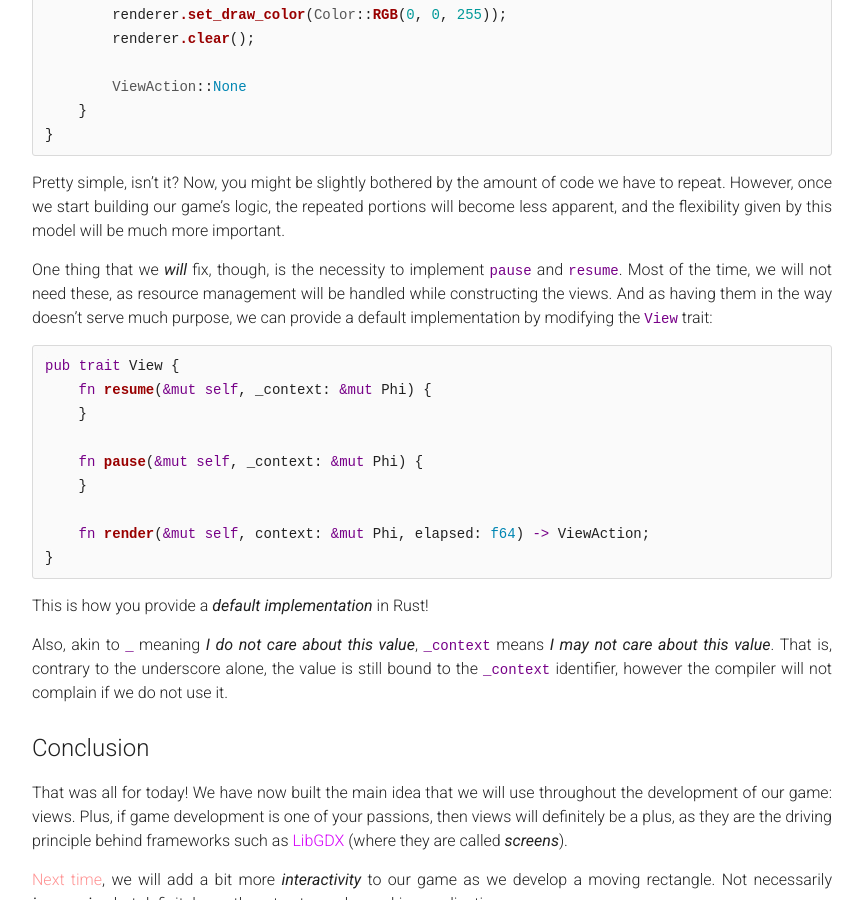
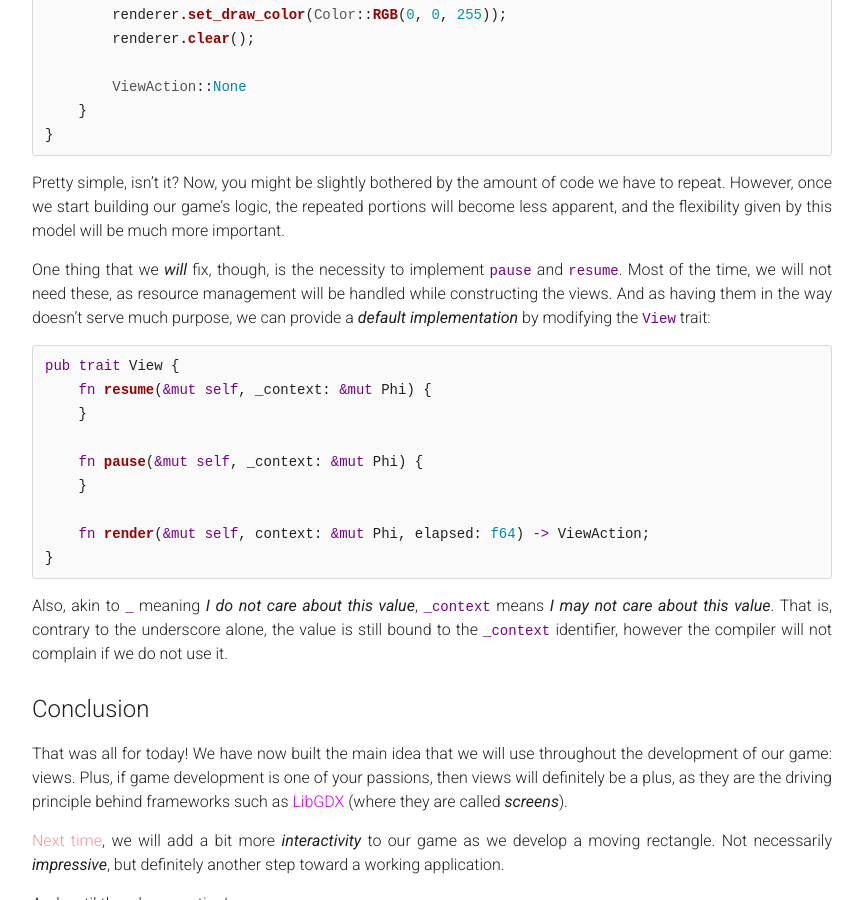
Before and after one commit to jadpole/jadpole.github.io, a Jekyll site: the page built from _posts/2015-07-20-arcaders-1-5.md, in a window 1280 px wide and 900 px high, scrolled down 11511 px. Shown: the whole window, without its empty margins (208-1071 px from the left). Built offline with Jekyll 4.4.1, drawn with Linux system fonts in a browser that asks for light colours; Markdown is read by kramdown in place of the engine named in the settings.

Commit message:
Modified ArcadeRS 1.5

````diff
--- a/_posts/2015-07-20-arcaders-1-5.md
+++ b/_posts/2015-07-20-arcaders-1-5.md
@@ -554,7 +554,7 @@ model will be much more important.
 One thing that we _will_ fix, though, is the necessity to implement `pause` and
 `resume`. Most of the time, we will not need these, as resource management will
 be handled while constructing the views. And as having them in the way doesn't
-serve much purpose, we can provide a default implementation by modifying the
+serve much purpose, we can provide a _default implementation_ by modifying the
 `View` trait:
 
 ```rust
@@ -568,8 +568,6 @@ pub trait View {
     fn render(&mut self, context: &mut Phi, elapsed: f64) -> ViewAction;
 }
 ```
-
-This is how you provide a _default implementation_ in Rust!
 
 Also, akin to `_` meaning _I do not care about this value_, `_context` means
 _I may not care about this value_. That is, contrary to the underscore alone,
````
